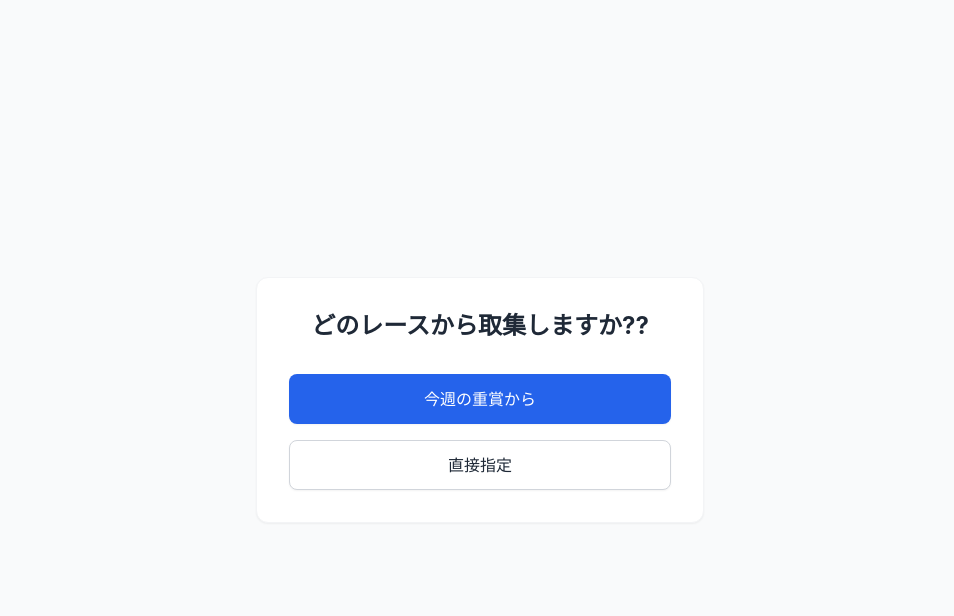
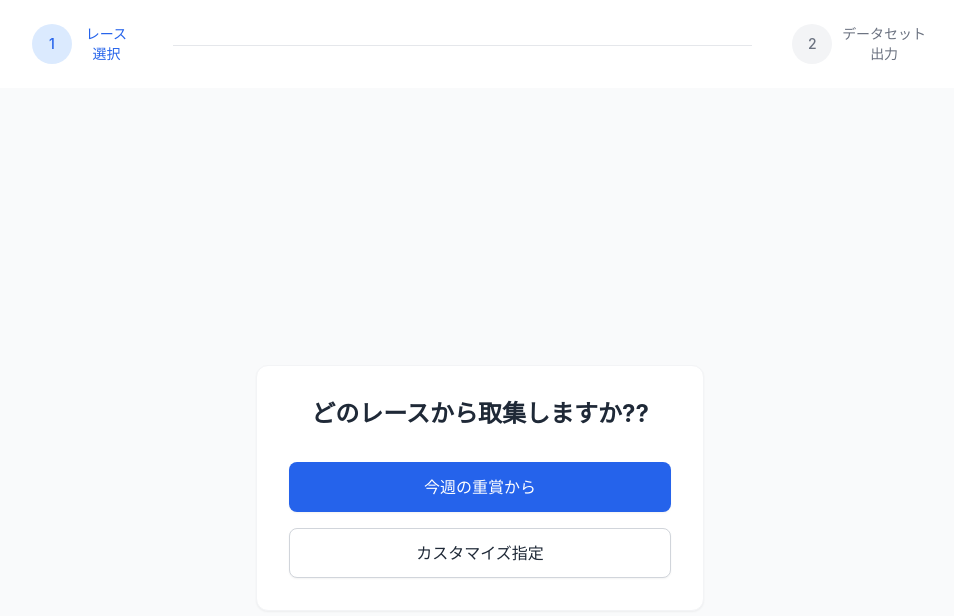
Before and after one commit to akiohiratani/AkioSearchGUI, a React (Create React App) app: page / in a window 1280 px wide. Shown: the top 616 px of the page, without its empty margins (160-1114 px from the left). Built offline with nearby package versions, Linux system fonts and the light colour scheme.

Commit message:
プログレストラッカ追加

```diff
--- /dev/null
+++ b/src/components/features/Screen/Header.tsx
@@ -0,0 +1,56 @@
+import { useState } from 'react';
+
+export const Header = () => {
+  const [isOpen, setIsOpen] = useState<boolean>(false);
+
+  return (
+    <header className="bg-white shadow-sm sticky top-0 z-50">
+      <div className="max-w-7xl mx-auto px-4 sm:px-6 lg:px-8">
+        <div className="flex justify-between items-center h-16">
+          {/* ロゴ部分 */}
+          <div className="flex-shrink-0 flex items-center">
+            <h1 className="text-2xl font-bold text-gray-800">AkioSearch</h1>
+          </div>
+
+          {/* デスクトップナビゲーション */}
+          <nav className="hidden md:block">
+            <ul className="flex space-x-8">
+              <li>
+                <a href="#" className="text-gray-600 hover:text-gray-900 px-3 py-2 text-sm font-medium">
+                  ホーム
+                </a>
+              </li>
+              <li>
+                <a href="#" className="text-gray-600 hover:text-gray-900 px-3 py-2 text-sm font-medium">
+                  レース検索
+                </a>
+              </li>
+              <li>
+                <a href="#" className="text-gray-600 hover:text-gray-900 px-3 py-2 text-sm font-medium">
+                  データ分析
+                </a>
+              </li>
+            </ul>
+          </nav>
+        </div>
+      </div>
+
+      {/* モバイルメニュー */}
+      {isOpen && (
+        <div className="md:hidden">
+          <div className="px-2 pt-2 pb-3 space-y-1 sm:px-3 border-t border-gray-200">
+            <a href="#" className="block px-3 py-2 rounded-md text-base font-medium text-gray-600 hover:text-gray-900 hover:bg-gray-50">
+              ホーム
+            </a>
+            <a href="#" className="block px-3 py-2 rounded-md text-base font-medium text-gray-600 hover:text-gray-900 hover:bg-gray-50">
+              レース検索
+            </a>
+            <a href="#" className="block px-3 py-2 rounded-md text-base font-medium text-gray-600 hover:text-gray-900 hover:bg-gray-50">
+              データ分析
+            </a>
+          </div>
+        </div>
+      )}
+    </header>
+  );
+};
--- /dev/null
+++ b/src/components/features/Screen/ProgressTracker.tsx
@@ -0,0 +1,47 @@
+import React from 'react';
+
+type type = {
+  currentStep: 'race-selection' | 'dataset-output';
+}
+
+export const ProgressTracker = ({ currentStep }: type) => {
+  return (
+    <div className="w-full max-w-4xl mx-auto py-6">
+      <ol className="flex items-center w-full text-sm font-medium text-center text-gray-500">
+        <li className={`flex md:w-full items-center ${
+          currentStep === 'race-selection' ? 'text-blue-600' : currentStep === 'dataset-output' ? 'text-green-600' : ''
+        } sm:after:content-[''] after:w-full after:h-1 after:border-b after:border-gray-200 after:border-1 after:hidden sm:after:inline-block after:mx-6 xl:after:mx-10`}>
+          <span className={`flex items-center justify-center w-8 h-8 ${
+            currentStep === 'race-selection'
+              ? 'bg-blue-100 text-blue-600'
+              : currentStep === 'dataset-output'
+                ? 'bg-green-100 text-green-600'
+                : 'bg-gray-100'
+          } rounded-full lg:h-10 lg:w-10 shrink-0`}>
+            {currentStep === 'dataset-output' ? (
+              <svg className="w-3.5 h-3.5 text-green-600" aria-hidden="true" xmlns="http://www.w3.org/2000/svg" fill="none" viewBox="0 0 16 12">
+                <path stroke="currentColor" strokeLinecap="round" strokeLinejoin="round" strokeWidth="2" d="M1 5.917 5.724 10.5 15 1.5"/>
+              </svg>
+            ) : (
+              "1"
+            )}
+          </span>
+          <span className="ml-2">レース選択</span>
+        </li>
+
+        <li className={`flex items-center ${
+          currentStep === 'dataset-output' ? 'text-blue-600' : ''
+        }`}>
+          <span className={`flex items-center justify-center w-8 h-8 ${
+            currentStep === 'dataset-output'
+              ? 'bg-blue-100 text-blue-600'
+              : 'bg-gray-100'
+          } rounded-full lg:h-10 lg:w-10 shrink-0`}>
+            {"2"}
+          </span>
+          <span className="ml-2">データセット出力</span>
+        </li>
+      </ol>
+    </div>
+  );
+};
--- a/src/components/features/Screen/RaceSelectionScreen.tsx
+++ b/src/components/features/Screen/RaceSelectionScreen.tsx
@@ -27,7 +27,7 @@ export const RaceSelectionScreen = ({isVisible, onExport, onClose}: Props) => {
           default:
             SetAlertDialogStatus({
                     "open" : true,
-                    "message": "未対応。今後実装予定。"
+                    "message": "現バージョンでは未対応です。"
                 })
             break;
         }
@@ -65,7 +65,7 @@ export const RaceSelectionScreen = ({isVisible, onExport, onClose}: Props) => {
               aria-label="レースを直接指定"
               onClick={() => {handleButtonClick("selectedRaceDirect")}}
             >
-              直接指定
+              カスタマイズ指定
             </Button>
           </div>
         </div>
--- a/src/components/features/export/ExportConfirmation.tsx
+++ b/src/components/features/export/ExportConfirmation.tsx
@@ -19,7 +19,7 @@ export const ExportConfirmation = ({isOpen, onClose, onExport, raceName}: Props)
     if(!isOpen) return null;
 
     return (
-        <div className="fixed inset-0 bg-black bg-opacity-20 flex items-center justify-center z-50">
+        <div className="fixed inset-0 bg-opacity-20 flex items-center justify-center z-50">
             <div className="bg-white rounded-lg shadow-lg p-6 w-full max-w-md">
                 {/* ヘッダー部分 */}
                 <div className="mb-6">
--- a/src/components/features/raceSelection/TopicRaceSelectDialog.tsx
+++ b/src/components/features/raceSelection/TopicRaceSelectDialog.tsx
@@ -48,13 +48,7 @@ export const TopicRaceSelectDialog = ({ isOpen, onClose, onSearch, handleDialog
 
   return (
     <div
-      className="fixed inset-0 flex items-center justify-center z-50"
-      style={{
-        backgroundColor: 'rgba(255, 255, 255, 0.6)',
-        backdropFilter: 'blur(8px)',
-        WebkitBackdropFilter: 'blur(8px)',
-      }}
-    >
+      className="fixed inset-0 flex items-center justify-center z-50">
       <div className="bg-white rounded-lg shadow-xl w-full max-w-md mx-4 overflow-hidden flex flex-col">
         {/* ヘッダー */}
         <div
--- a/src/pages/Home.tsx
+++ b/src/pages/Home.tsx
@@ -1,4 +1,6 @@
 import { useState } from "react";
+import { Header } from "../components/features/Screen/Header";
+import { ProgressTracker } from "../components/features/Screen/ProgressTracker";
 import { RaceSelectionScreen } from "../components/features/Screen/RaceSelectionScreen";
 import { ExportScreen } from "../components/features/Screen/ExportScreen";
 import { SearchType } from "../components/features/common/type/SearchType";
@@ -6,21 +8,34 @@ import { SearchType } from "../components/features/common/type/SearchType";
 export const Home = () => {
     const [currentScreen, setCurrentScreen] = useState({"raceSelection":true, "export":false});
     const [currentSelectedSearchType, setCurrentSelectedRaceInfo] = useState<SearchType>({"type":"Nothing", "value":""});
+    const [currentStep, setCurrentStep] = useState<'race-selection' | 'dataset-output'>('race-selection');
     const handleExport = (keyword: SearchType) =>{
         setCurrentSelectedRaceInfo(keyword);
         setCurrentScreen(prev => ({...prev, "export":true}));
     }
 
+    const handleNextStep = () => {
+        setCurrentScreen(prev => ({...prev, "raceSelection":false}));
+        setCurrentStep('dataset-output');
+    };
+
+    const handlePrevStep = () => {
+        setCurrentScreen({"raceSelection":true, "export":false});
+        setCurrentStep('race-selection');
+    };
+
     return (
         <div>
+            {/* <Header/> */}
+            <ProgressTracker currentStep={currentStep} />
             <RaceSelectionScreen
                 onExport={handleExport}
                 isVisible={currentScreen.raceSelection}
-                onClose={() => {setCurrentScreen(prev => ({...prev, "raceSelection":false}))}}/>
+                onClose={handleNextStep}/>
             <ExportScreen
                 keyword={currentSelectedSearchType}
                 isVisible={currentScreen.export}
-                onClose={() => {setCurrentScreen({"raceSelection":true, "export":false})}}/>
+                onClose={handlePrevStep}/>
         </div>
     );
 }
```
